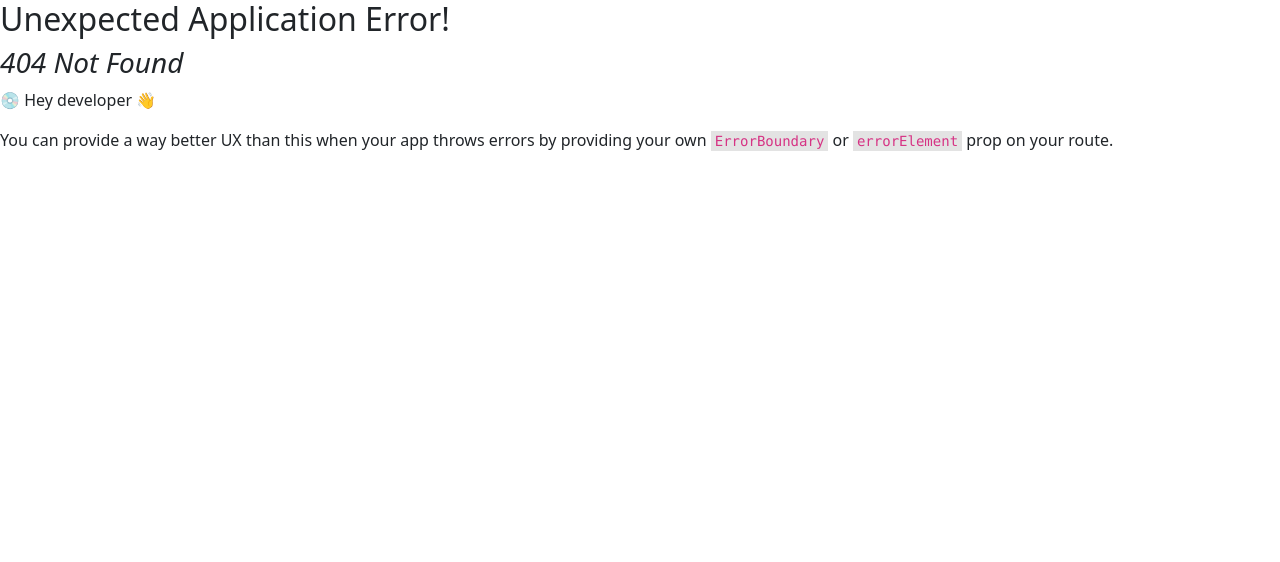
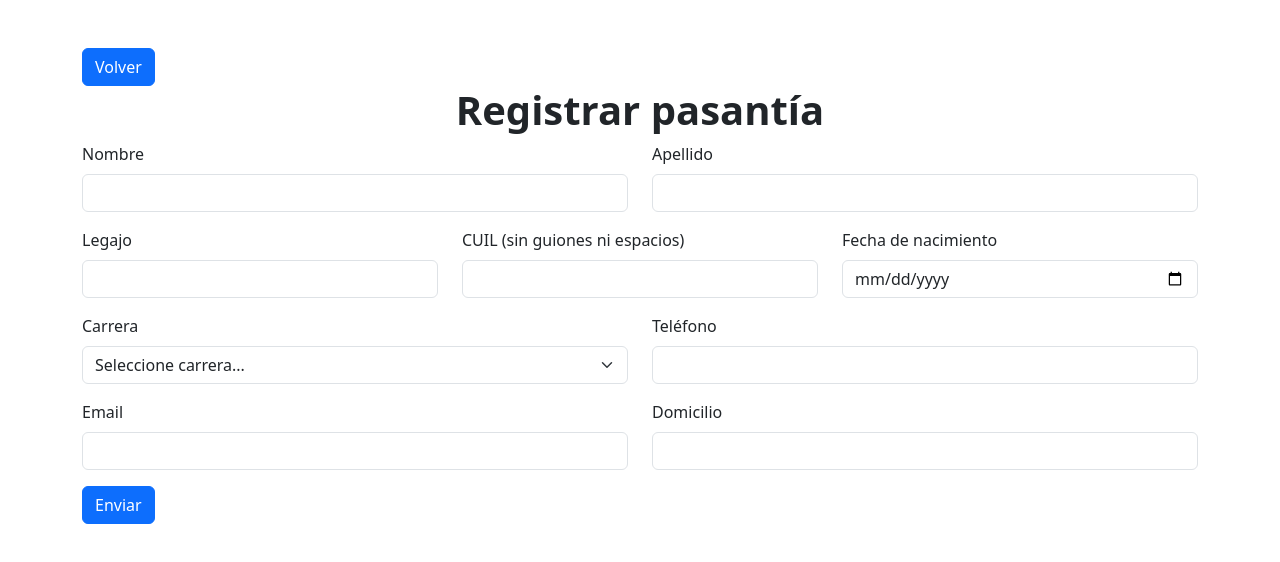
Before and after one commit to alejo-pioli/TP-DSI, a React (Vite) app: page /crear-alumno in a window 1280 px wide. Before the commit this address had no page. Shown: the top 562 px of the page. Built offline with nearby package versions, Linux system fonts and the light colour scheme.

Commit message:
Creación de alumnos

```diff
--- a/src/App.jsx
+++ b/src/App.jsx
@@ -8,6 +8,7 @@ export default function App() {
       <h1 className="text-center mt-5"><strong>Sistema de gestión de pasantías</strong></h1>
       <div className="d-grid gap-2 mt-4">
         <Button size="lg" as={Link} to={"/crear-pasantia"}>Registrar pasantía</Button>
+        <Button size="lg" as={Link} to={"/crear-alumno"}>Registrar alumno</Button>
       </div>
     </div>
   )
--- /dev/null
+++ b/src/CrearAlumno.jsx
@@ -0,0 +1,145 @@
+import { Button, Form, Row, Col } from 'react-bootstrap'
+import { Link } from 'react-router-dom'
+import { useState } from 'react'
+
+export default function CrearAlumno() {
+
+    const alumnos = JSON.parse(localStorage.getItem("alumnos")) ?? []
+
+    const handleSubmit = async (e) => {
+        e.preventDefault();
+
+        const form = e.currentTarget;
+        if (form.checkValidity() === false) {
+            e.stopPropagation();
+            return
+        }
+
+        const formData = new FormData(e.target);
+        const data = Object.fromEntries(formData.entries());
+
+        alumnos.push(data)
+
+        localStorage.setItem("alumnos", JSON.stringify(alumnos))
+
+        console.log(alumnos)
+
+        e.target.reset()
+    };
+
+    return (
+        <div className="container">
+            <div className="mt-5">
+                <Button as={Link} to={"/"}>Volver</Button>
+                <h1 className="text-center"><strong>Registrar pasantía</strong></h1>
+            </div>
+            <Form onSubmit={handleSubmit} autoComplete='off'>
+                <Row>
+                    <Col>
+                        <Form.Group className="mb-3" controlId="nombre">
+                            <Form.Label>Nombre</Form.Label>
+                            <Form.Control
+                                type="text"
+                                name="nombre"
+                                required />
+                        </Form.Group>
+                    </Col>
+                    <Col>
+                        <Form.Group className="mb-3" controlId="apellido">
+                            <Form.Label>Apellido</Form.Label>
+                            <Form.Control
+                                type="text"
+                                name="apellido"
+                                required />
+                        </Form.Group>
+                    </Col>
+                </Row>
+
+                <Row>
+                    <Col>
+                        <Form.Group className="mb-3" controlId="legajo">
+                            <Form.Label>Legajo</Form.Label>
+                            <Form.Control
+                                max="100000"
+                                type="number"
+                                name="legajo"
+                                required />
+                        </Form.Group>
+                    </Col>
+                    <Col>
+                        <Form.Group className="mb-3" controlId="cuil">
+                            <Form.Label>CUIL (sin guiones ni espacios)</Form.Label>
+                            <Form.Control
+                                min="100000000"
+                                type="number"
+                                name="cuil"
+                                required />
+                        </Form.Group>
+                    </Col>
+                    <Col>
+                        <Form.Group className="mb-3" controlId="fechaNacimiento">
+                            <Form.Label>Fecha de nacimiento</Form.Label>
+                            <Form.Control
+                                type="date"
+                                name="fechaNacimiento"
+                                required />
+                        </Form.Group>
+                    </Col>
+                </Row>
+
+                <Row>
+                    <Col>
+                        <Form.Group className="mb-3" controlId="career">
+                            <Form.Label>Carrera</Form.Label>
+                            <Form.Select
+                                name="carrera"
+                                defaultValue=""
+                                required>
+                                <option disabled value="">Seleccione carrera...</option>
+                                <option value="Ingeniería en Sistemas de Información">Ingeniería en Sistemas de Información</option>
+                                <option value="Ingeniería Química">Ingeniería Química</option>
+                                <option value="Ingeniería Electrónica">Ingeniería Electrónica</option>
+                                <option value="Ingeniería Electromecánica">Ingeniería Electromecánica</option>
+                                <option value="Ingeniería Industrial">Ingeniería Industrial</option>
+                            </Form.Select>
+                        </Form.Group>
+                    </Col>
+                    <Col>
+                        <Form.Group className="mb-3" controlId="telefono">
+                            <Form.Label>Teléfono</Form.Label>
+                            <Form.Control
+                                type="text"
+                                name="telefono"
+                                required />
+                        </Form.Group>
+                    </Col>
+                </Row>
+
+                <Row>
+                    <Col>
+                        <Form.Group className="mb-3" controlId="email">
+                            <Form.Label>Email</Form.Label>
+                            <Form.Control
+                                type="email"
+                                name="email"
+                                required />
+                        </Form.Group>
+                    </Col>
+                    <Col>
+                        <Form.Group className="mb-3" controlId="domicilio">
+                            <Form.Label>Domicilio</Form.Label>
+                            <Form.Control
+                                type="text"
+                                name="domicilio"
+                                required />
+                        </Form.Group>
+                    </Col>
+                </Row>
+
+                <Button variant="primary" type="submit">
+                    Enviar
+                </Button>
+            </Form>
+        </div>
+    )
+}
--- a/src/CrearPasantia.jsx
+++ b/src/CrearPasantia.jsx
@@ -3,85 +3,6 @@ import { Link } from 'react-router-dom'
 import { useState } from 'react'
 
 export default function CrearPasantia() {
-    localStorage.setItem("alumnos", JSON.stringify([
-        {
-            "legajo": 10000,
-            "nombre": "Juan",
-            "apellido": "Pérez",
-            "cuil": "20-40000000-7",
-            "fecha-nacimiento": "2005-05-24",
-            "carrera": "Ingeniería en Sistemas de Información",
-            "telefono": 3564400000,
-            "email": "juan.perez@example.com",
-            "domicilio": "España 2010"
-        },
-        {
-            "legajo": 10001,
-            "nombre": "María",
-            "apellido": "Gómez",
-            "cuil": "27-40123456-3",
-            "fecha-nacimiento": "2004-08-15",
-            "carrera": "Ingeniería Química",
-            "telefono": 3564401234,
-            "email": "maria.gomez@example.com",
-            "domicilio": "Belgrano 123"
-        },
-        {
-            "legajo": 10002,
-            "nombre": "Luis",
-            "apellido": "Fernández",
-            "cuil": "20-40234567-8",
-            "fecha-nacimiento": "2003-11-22",
-            "carrera": "Ingeniería Electrónica",
-            "telefono": 3564402345,
-            "email": "luis.fernandez@example.com",
-            "domicilio": "San Martín 456"
-        },
-        {
-            "legajo": 10003,
-            "nombre": "Carla",
-            "apellido": "Ramírez",
-            "cuil": "27-40345678-5",
-            "fecha-nacimiento": "2005-03-09",
-            "carrera": "Ingeniería Industrial",
-            "telefono": 3564403456,
-            "email": "carla.ramirez@example.com",
-            "domicilio": "Mitre 789"
-        },
-        {
-            "legajo": 10004,
-            "nombre": "Fernando",
-            "apellido": "Alonso",
-            "cuil": "20-40456789-1",
-            "fecha-nacimiento": "2004-06-27",
-            "carrera": "Ingeniería Electromecánica",
-            "telefono": 3564404567,
-            "email": "fernando.alonso@example.com",
-            "domicilio": "Rivadavia 321"
-        },
-        {
-            "legajo": 10005,
-            "nombre": "Lucía",
-            "apellido": "Benítez",
-            "cuil": "27-40567890-4",
-            "fecha-nacimiento": "2003-12-30",
-            "carrera": "Ingeniería en Sistemas de Información",
-            "telefono": 3564405678,
-            "email": "lucia.benitez@example.com",
-            "domicilio": "Castro Barros 654"
-        },
-        {
-            "legajo": 10006,
-            "nombre": "Tomás",
-            "apellido": "Medina",
-            "cuil": "20-40678901-2",
-            "fecha-nacimiento": "2005-01-18",
-            "carrera": "Ingeniería Química",
-            "telefono": 3564406789,
-            "email": "tomas.medina@example.com",
-            "domicilio": "Ituzaingó 987"
-        }
-    ]))
 
     localStorage.setItem("puestos", JSON.stringify([
         {
@@ -187,7 +108,7 @@ export default function CrearPasantia() {
                 <h1 className="text-center"><strong>Registrar pasantía</strong></h1>
             </div>
             <Form onSubmit={handleSubmit}>
-                <Form.Group controlId="alumno">
+                <Form.Group controlId="alumno" className="mb-3">
                     <Form.Label>Alumno</Form.Label>
                     <Form.Select defaultValue="" name="alumno" required>
                         <option value="">Seleccione un alumno</option>
@@ -196,7 +117,8 @@ export default function CrearPasantia() {
                         )}
                     </Form.Select>
                 </Form.Group>
-                <Form.Group controlId="puesto">
+
+                <Form.Group controlId="puesto" className="mb-3">
                     <Form.Label>Puesto</Form.Label>
                     <Form.Select defaultValue="" name="puesto" required>
                         <option value="">Seleccione un puesto</option>
@@ -205,7 +127,8 @@ export default function CrearPasantia() {
                         )}
                     </Form.Select>
                 </Form.Group>
-                <Form.Group controlId="fechaInicio">
+
+                <Form.Group controlId="fechaInicio" className="mb-3">
                     <Form.Label>Fecha de inicio</Form.Label>
                     <Form.Control
                         name="fechaInicio"
@@ -216,7 +139,8 @@ export default function CrearPasantia() {
                         required
                     />
                 </Form.Group>
-                <Form.Group controlId="fechaFin">
+
+                <Form.Group controlId="fechaFin" className="mb-3">
                     <Form.Label>Fecha de fin</Form.Label>
                     <Form.Control
                         name="fechaFin"
@@ -228,7 +152,8 @@ export default function CrearPasantia() {
                         required
                     />
                 </Form.Group>
-                <Form.Group controlId="descripcion">
+
+                <Form.Group controlId="descripcion" className="mb-3">
                     <Form.Label>Descripción (opcional)</Form.Label>
                     <Form.Control
                         name="descripcion"
@@ -237,6 +162,7 @@ export default function CrearPasantia() {
                         placeholder="Agrega una descripción..."
                     />
                 </Form.Group>
+
                 <Button variant="primary" type="submit">
                     Enviar
                 </Button>
--- a/src/main.jsx
+++ b/src/main.jsx
@@ -3,10 +3,12 @@ import { createRoot } from 'react-dom/client'
 import App from './App.jsx'
 import { createBrowserRouter, RouterProvider } from 'react-router-dom'
 import CrearPasantia from './CrearPasantia.jsx'
+import CrearAlumno from './CrearAlumno.jsx'
 
 const router = createBrowserRouter([
   { path: "/", element: <App /> },
-  { path: "/crear-pasantia", element: <CrearPasantia/>}
+  { path: "/crear-pasantia", element: <CrearPasantia/>},
+  { path: "/crear-alumno", element: <CrearAlumno/>}
 ])
 
 createRoot(document.getElementById('root')).render(
```
